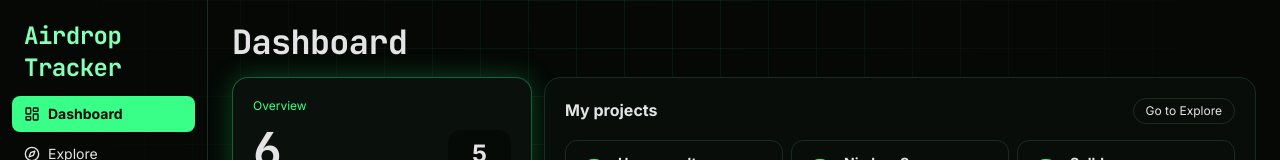
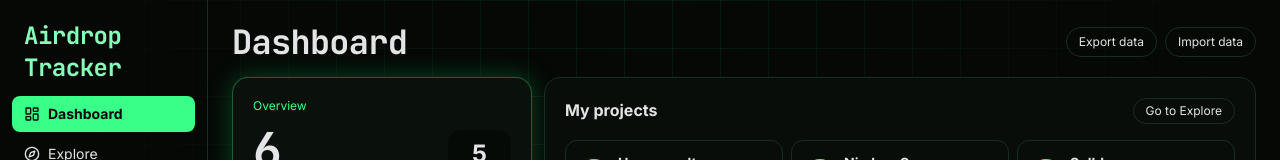
Before and after one commit to ahmad-choirudin/airdrop-tracker, a React (Vite) app: page / in a window 1280 px wide. Shown: the top 160 px of the page. Built offline with nearby package versions, Linux system fonts and the light colour scheme.

Commit message:
Add project form, data export/import, search icon

```diff
--- a/src/App.jsx
+++ b/src/App.jsx
@@ -11,7 +11,9 @@ const same=(a,b)=>a.toDateString()===b.toDateString()
 const tone={Confirmed:'text-accent border-accent/40',Potential:'text-amber-300 border-amber-300/40',Unverified:'text-red-400 border-red-400/40'}
 const PR={High:0,Medium:1,Low:2}
 const days=d=>Math.round((new Date(d+'T00:00:00')-t0())/DAY)
-const data=raw.map(p=>{const dl=days(p.deadline);return{...p,dl,ad:days(p.added),v:-days(p.verified),s:dl<-7?'Ended':p.s}})
+const safe=u=>/^https?:\/\//i.test(u||'')?u:'#'
+const iso=d=>d.getFullYear()+'-'+String(d.getMonth()+1).padStart(2,'0')+'-'+String(d.getDate()).padStart(2,'0')
+const norm=p=>{const dl=days(p.deadline);return{...p,w:safe(p.w),x:safe(p.x),dl,ad:days(p.ad?p.added:p.added),v:-days(p.verified),s:dl<-7?'Ended':p.s}}
 const ST=[['Active','bg-accent'],['Upcoming','bg-amber-400'],['Ended','bg-zinc-500']]
 const PC={High:'text-red-400',Medium:'text-amber-400',Low:'text-zinc-400'}
 const NAV=[['dash','Dashboard',LayoutDashboard],['explore','Explore',Compass],['tasks','Tasks',ListChecks],['cal','Calendar',CalendarDays],['watch','Watchlist',Star]]
@@ -51,7 +53,8 @@ export default function App(){
   const [view,setView]=useState('dash'),[open,setOpen]=useState(null),[mode,setMode]=useState('list'),[mo,setMo]=useState(0)
   const [tab,setTab]=useState('all'),[vw,setVw]=useState('all'),[col,setCol]=useState('todo'),[pj,setPj]=useState(''),[pf,setPf]=useState(''),[tg,setTg]=useState(''),[tq,setTq]=useState(''),[nt,setNt]=useState(false),[sub,setSub]=useState(false),[hov,setHov]=useState(null)
   const [q,setQ]=useState(''),[chain,setChain]=useState('All'),[cat,setCat]=useState('All'),[sort,setSort]=useState('dl'),[tk,setTk]=useState(''),[st,setSt]=useState('All')
-  const [tasks,setTasks]=useLS('at-tasks2',{}),[w,setW]=useLS('at-watch',{}),[log,setLog]=useLS('at-log',[])
+  const [tasks,setTasks]=useLS('at-tasks2',{}),[w,setW]=useLS('at-watch',{}),[log,setLog]=useLS('at-log',[]),[custom,setCustom]=useLS('at-custom',[])
+  const data=[...raw,...custom].map(norm)
   const getT=id=>tasks[id]||DEF.map(t=>({t,s:'todo'}))
   const pct=id=>{const a=getT(id);return Math.round(a.filter(x=>x.s==='done').length/a.length*100)}
   const note=(m,ty)=>setLog(l=>[{m,ty,t:Date.now()},...l].slice(0,30))
@@ -63,10 +66,10 @@ export default function App(){
   const taskTypes=[...new Set(data.flatMap(p=>(p.task||'').split(', ').filter(Boolean)))]
   const chains=['All',...new Set(data.map(p=>p.c))],cats=['All',...new Set(data.map(p=>p.k))]
 
-  const list=data.filter(p=>p.n.toLowerCase().includes(q.toLowerCase())&&(chain==='All'||p.c===chain)&&(cat==='All'||(cat==='New'?p.ad>-7:cat==='Popular'?p.i==='Confirmed':p.k===cat))&&(!tk||(p.task||'').split(', ').includes(tk))&&(st==='All'||p.s===st))
+  const list=data.filter(p=>(p.n+' '+p.c+' '+p.k).toLowerCase().includes(q.toLowerCase())&&(chain==='All'||p.c===chain)&&(cat==='All'||(cat==='New'?p.ad>-7:cat==='Popular'?p.i==='Confirmed':p.k===cat))&&(!tk||(p.task||'').split(', ').includes(tk))&&(st==='All'||p.s===st))
     .sort((a,b)=>sort==='dl'?a.dl-b.dl:sort==='ad'?b.ad-a.ad:PR[prio(a)]-PR[prio(b)])
   const live=data.filter(p=>p.s!=='Ended').sort((a,b)=>a.dl-b.dl)
-  const allT=data.flatMap(p=>getT(p.id)),done=allT.filter(x=>x.s==='done').length,total=Math.round(done/allT.length*100)
+  const allT=data.flatMap(p=>getT(p.id)),done=allT.filter(x=>x.s==='done').length,total=allT.length?Math.round(done/allT.length*100):0
   const overdue=data.filter(p=>p.dl<0&&p.s!=='Ended'&&pct(p.id)<100)
   const board=data.flatMap(d=>getT(d.id).map((x,i)=>({...x,p:d,i}))).map(x=>({...x,id:'T-'+String(x.p.id).padStart(2,'0')+'-'+String(x.i+1).padStart(2,'0')}))
   const cnt=k=>board.filter(x=>x.p.s!=='Ended'&&(k==='all'||x.s===k)).length
@@ -76,6 +79,26 @@ export default function App(){
   const path=pts.map((a,i)=>(i?'L':'M')+a[0]+' '+a[1]).join(' ')
   const p=data.find(x=>x.id===open)
 
+  const exportData=()=>{
+    const a=document.createElement('a')
+    a.href=URL.createObjectURL(new Blob([JSON.stringify({app:'airdrop-tracker',v:1,tasks,watch:w,log,custom},null,2)],{type:'application/json'}))
+    a.download='airdrop-tracker-backup.json';a.click();setTimeout(()=>URL.revokeObjectURL(a.href),1000)
+  }
+  const importData=e=>{
+    const f=e.target.files[0];e.target.value='';if(!f)return
+    if(!confirm('Replace current data with this backup?'))return
+    const rd=new FileReader()
+    rd.onload=()=>{try{
+      const d=JSON.parse(rd.result),obj=o=>o&&typeof o==='object'&&!Array.isArray(o),D=/^\d{4}-\d{2}-\d{2}$/
+      if(d.app!=='airdrop-tracker')throw 0
+      if(obj(d.tasks)&&Object.values(d.tasks).every(a=>Array.isArray(a)&&a.every(x=>x&&typeof x.t==='string'&&['todo','doing','done'].includes(x.s))))setTasks(d.tasks)
+      if(obj(d.watch))setW(d.watch)
+      if(Array.isArray(d.log))setLog(d.log.slice(0,30))
+      if(Array.isArray(d.custom))setCustom(d.custom.filter(c=>c&&typeof c.id==='number'&&typeof c.n==='string'&&D.test(c.deadline)&&D.test(c.added)&&D.test(c.verified)))
+      alert('Data imported.')
+    }catch{alert('Invalid backup file.')}}
+    rd.readAsText(f)
+  }
   const remind=async()=>{
     if(!('Notification' in window))return alert('This browser does not support notifications.')
     if(await Notification.requestPermission()!=='granted')return
@@ -106,7 +129,7 @@ export default function App(){
     </nav>
     <main key={view} className="flex-1 min-w-0 p-4 md:p-6 space-y-4 max-w-6xl view-in">
       {view==='dash'&&<>
-        <h1 className="text-xl font-bold">Dashboard</h1>
+        <div className="flex flex-wrap items-center justify-between gap-2"><h1 className="text-xl font-bold">Dashboard</h1><div className="flex gap-2 text-xs"><button onClick={exportData} className="border border-line rounded-full px-3 py-1.5">Export data</button><label className="border border-line rounded-full px-3 py-1.5 cursor-pointer">Import data<input type="file" accept="application/json,.json" className="hidden" onChange={importData}/></label></div></div>
         <div className="grid lg:grid-cols-[300px_1fr] gap-3 stagger">
           <section className="holo-card rounded-2xl p-5 space-y-3 glow">
             <div className="text-xs text-accent">Overview</div>
@@ -144,9 +167,26 @@ export default function App(){
       {view==='explore'&&<>
         <div className="flex flex-wrap justify-between gap-4 items-end">
           <div><span className="text-xs bg-accent text-ink rounded-full px-3 py-0.5 font-bold">02. Airdrops</span><h1 className="text-4xl md:text-6xl mt-3 holo-text">Explore the ecosystem</h1></div>
-          <div className="flex items-center gap-4 max-w-sm text-xs text-zinc-400"><span>Don’t see your project listed? Submit your details to the community moderators.</span><button onClick={()=>setSub(true)} className="rounded-full border border-zinc-300 text-zinc-100 px-5 py-2 text-sm whitespace-nowrap">Submit Project</button></div>
+          <div className="flex items-center gap-4 max-w-sm text-xs text-zinc-400"><span>Don’t see your project listed? Add it to your own tracker (saved in this browser only).</span><button onClick={()=>setSub(!sub)} className="rounded-full border border-zinc-300 text-zinc-100 px-5 py-2 text-sm whitespace-nowrap">Add Project</button></div>
         </div>
-        {sub&&<p className="text-sm text-amber-300">Project submissions are not open yet.</p>}
+        {sub&&<form className="rounded-2xl border border-line bg-panel p-4 grid sm:grid-cols-2 gap-2 text-sm" onSubmit={e=>{e.preventDefault()
+          const f=e.target.elements,v=n=>f[n].value.trim()
+          const id=Math.max(100,...custom.map(c=>c.id))+1,t=iso(new Date())
+          setCustom(c=>[...c,{id,n:v('pn'),c:v('pc')||'Other',k:v('pk')||'Other',s:v('ps'),i:v('pi'),deadline:v('pd'),added:t,verified:t,task:v('pt').split(',').map(x=>x.trim()).filter(Boolean).join(', '),reward:v('prw'),w:v('pw'),x:v('px'),r:v('pnote')}])
+          note('Added project: '+v('pn'),'add');e.target.reset();setSub(false)}}>
+          <input name="pn" required placeholder="Project name"/>
+          <input name="pc" placeholder="Chain (e.g. Ethereum)"/>
+          <input name="pk" placeholder="Category (e.g. DeFi)"/>
+          <input name="pd" type="date" required className="[color-scheme:dark]"/>
+          <select name="ps"><option>Active</option><option>Upcoming</option></select>
+          <select name="pi"><option>Unverified</option><option>Potential</option><option>Confirmed</option></select>
+          <input name="pt" placeholder="Task types (comma separated)"/>
+          <select name="prw"><option>Airdrop</option><option>Points</option></select>
+          <input name="pw" placeholder="Official website (https://...)"/>
+          <input name="px" placeholder="X link (https://...)"/>
+          <input name="pnote" className="sm:col-span-2" placeholder="Short note"/>
+          <button className="sm:col-span-2 bg-accent text-ink font-bold rounded-lg py-2">Save project</button>
+        </form>}
         {(()=>{
           const act=live.filter(x=>x.dl>=0),nxt=act[0]
           const hot=[...act.filter(x=>x.ad>-7),...act.filter(x=>x.ad<=-7)].filter(x=>!nxt||x.id!==nxt.id).slice(0,2)
@@ -173,7 +213,7 @@ export default function App(){
         })()}
         <div className="flex flex-wrap gap-2 items-center">
           {['All','New','Popular',...cats.slice(1)].map(c=><button key={c} onClick={()=>setCat(c)} className={`rounded-full border px-4 py-1 text-xs ${cat===c?'bg-accent text-ink border-transparent':'border-zinc-500'}`}>{c}</button>)}
-          <div className="ml-auto flex items-center rounded-full bg-white/10 border border-white/15 pl-4 pr-1 py-1"><input className="!bg-transparent !border-0 !text-white text-sm w-40 !p-1" placeholder="Search projects" value={q} onChange={e=>setQ(e.target.value)}/><span className="rounded-full bg-accent text-ink font-bold text-xs px-4 py-1.5">Search</span></div>
+          <div className="ml-auto flex items-center rounded-full bg-white/10 border border-white/15 pl-4 pr-1 py-1"><input className="!bg-transparent !border-0 !text-white text-sm w-40 !p-1" placeholder="Search projects" value={q} onChange={e=>setQ(e.target.value)}/><Search size={16} className="mx-2 text-zinc-400"/></div>
         </div>
         <div className="flex gap-2 items-center">
           <select value={chain} onChange={e=>setChain(e.target.value)}>{chains.map(c=><option key={c}>{c}</option>)}</select>
@@ -249,7 +289,7 @@ export default function App(){
 
       {view==='watch'&&<>
         <h1 className="text-2xl font-bold">Watchlist</h1>
-        <div className="grid sm:grid-cols-2 xl:grid-cols-3 gap-3">{data.filter(p=>w[p.id]?.fav).map(p=><div key={p.id}><Card p={p}/><div className="text-xs text-zinc-400 mt-1 px-1">Priority {prio(p)}{w[p.id]?.note?' · '+w[p.id].note.slice(0,60):''}</div></div>)}</div>
+        <div className="grid sm:grid-cols-2 xl:grid-cols-3 gap-3">{data.filter(p=>w[p.id]?.fav).map(p=><div key={p.id}><Card p={p}/><div className="text-xs text-zinc-400 mt-1 px-1">Priority {prio(p)}{w[p.id]?.note?' · '+w[p.id].note.slice(0,60):''}{w[p.id]?.wallet?' · Wallet: '+w[p.id].wallet:''}</div></div>)}</div>
         {!data.some(p=>w[p.id]?.fav)&&<p className="text-zinc-500">Your watchlist is empty. Star a project in Explore to save it.</p>}
       </>}
     </main>
@@ -269,6 +309,7 @@ export default function App(){
         <textarea className="w-full" rows={3} placeholder="Notes" value={w[p.id]?.note||''} onChange={e=>setWp(p.id,{note:e.target.value})}/>
         <input className="w-full" placeholder="Wallet label (e.g. Main wallet)" value={w[p.id]?.wallet||''} onChange={e=>setWp(p.id,{wallet:e.target.value})}/>
         <p className="text-xs text-amber-300">Label only. Never enter a seed phrase, private key, or full address.</p>
+        {p.id>=100&&<button onClick={()=>{if(confirm('Delete this project?')){setCustom(c=>c.filter(x=>x.id!==p.id));setOpen(null)}}} className="text-xs text-red-400 border border-red-400/40 rounded-lg px-3 py-1.5">Delete project</button>}
       </aside>
     </div>}
   </div>)
```
